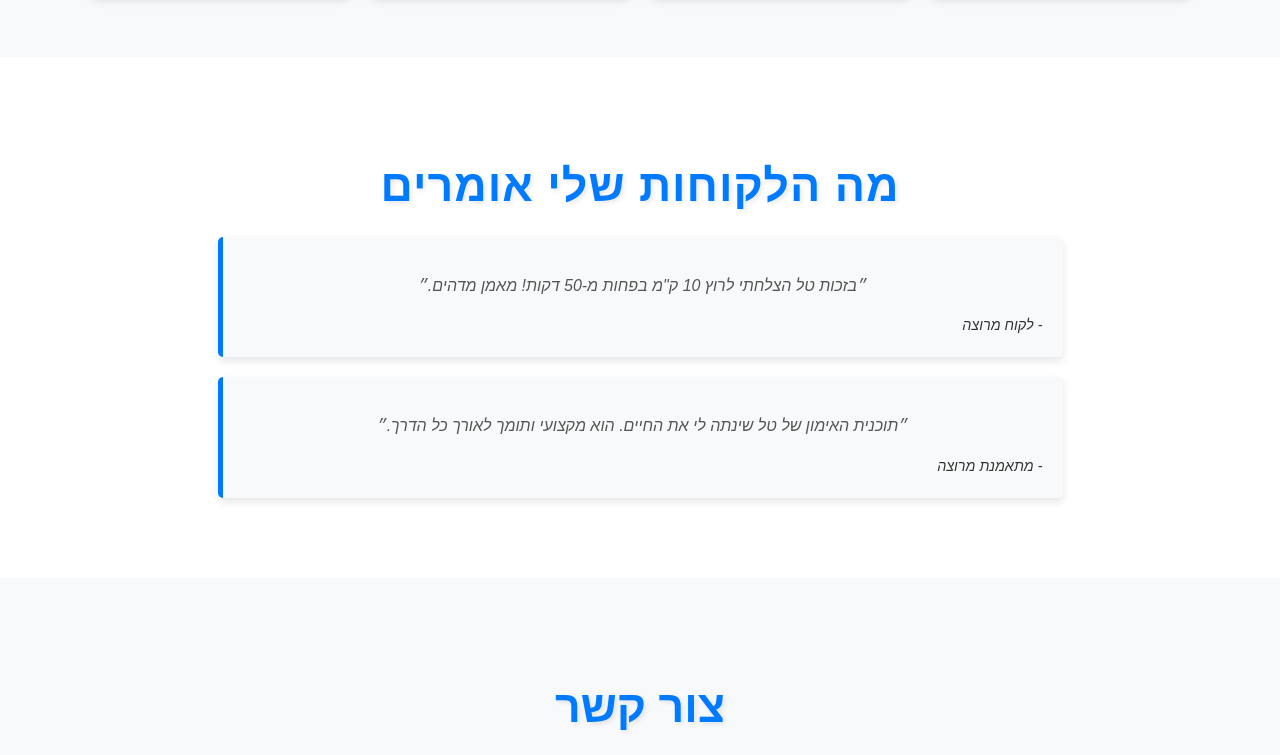
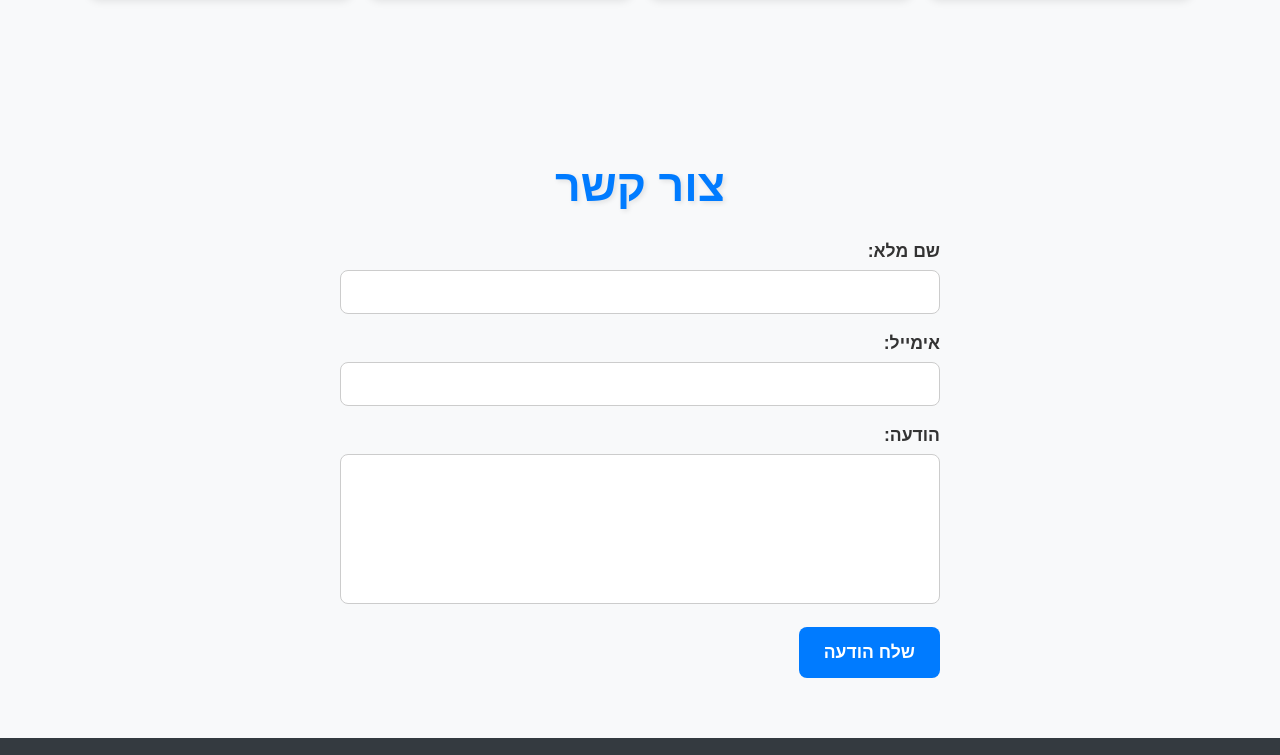
Before and after one commit to Fumez-DEV/tal-avidan-website, a website: page index.html in a window 1280 px wide. Shown: the part 3636-4391 px from the top of the page. Drawn offline with Linux system fonts and the light colour scheme.

Commit message:
Testimonials section removed

```diff
--- a/index.html
+++ b/index.html
@@ -123,20 +123,6 @@
 </section>
 
 
-  <!-- Testimonials Section -->
-  <section id="testimonials" class="testimonials">
-    <div class="container">
-      <h2>מה הלקוחות שלי אומרים</h2>
-      <blockquote>
-        <p>״בזכות טל הצלחתי לרוץ 10 ק"מ בפחות מ-50 דקות! מאמן מדהים.״</p>
-        <footer>- לקוח מרוצה</footer>
-      </blockquote>
-      <blockquote>
-        <p>״תוכנית האימון של טל שינתה לי את החיים. הוא מקצועי ותומך לאורך כל הדרך.״</p>
-        <footer>- מתאמנת מרוצה</footer>
-      </blockquote>
-    </div>
-  </section>
 
   <!-- Contact Section -->
   <section id="contact" class="contact">
--- a/styles/style.css
+++ b/styles/style.css
@@ -628,63 +628,6 @@ body[dir="rtl"] {
   }
 }
 
-/* Testimonials Section */
-.testimonials {
-    background-color: #fff; /* White background for clean look */
-    padding: 60px 20px;
-  }
-
-  .testimonials h2 {
-    font-family: 'Alef', sans-serif;    font-family: 'Alef', sans-serif;    font-size: 2.8em; /* Large heading size */
-    font-weight: bold; /* Make the heading bold */
-    color: #007bff; /* Bright blue color */
-    margin-bottom: 20px; /* Space below the heading */
-    text-align: center; /* Center-align the heading */
-    text-transform: uppercase; /* Make all letters uppercase */
-    line-height: 1.4; /* Line spacing for better readability */
-    letter-spacing: 1px; /* Slight spacing between letters */
-    text-shadow: 2px 2px 5px rgba(0, 0, 0, 0.1); /* Subtle shadow for depth */
-  }
-
-  .testimonials blockquote {
-    background-color: #f8f9fa; /* Light gray background */
-    border-left: 5px solid #007bff; /* Blue left border for emphasis */
-    margin: 20px auto;
-    padding: 20px;
-    font-style: italic;
-    color: #555; /* Subtle gray text */
-    max-width: 800px; /* Limit width for readability */
-    box-shadow: 0 4px 8px rgba(0, 0, 0, 0.1); /* Add subtle shadow */
-    border-radius: 5px; /* Rounded corners */
-  }
-
-  .testimonials blockquote footer {
-    font-size: 0.9em;
-    color: #333; /* Darker gray for footer text */
-    margin-top: 10px;
-    text-align: right; /* Align footer text to the right */
-  }
-
-  /* Responsive Design for Mobile */
-  @media (max-width: 768px) {
-    .testimonials {
-      padding: 40px 15px; /* Reduce padding for smaller screens */
-    }
-
-    .testimonials h2 {
-    font-family: 'Alef', sans-serif;    font-family: 'Alef', sans-serif;      font-size: 1.8em; /* Slightly smaller heading for mobile */
-    }
-
-    .testimonials blockquote {
-      padding: 15px; /* Adjust padding for smaller screens */
-      font-size: 1em; /* Reduce font size for readability */
-    }
-
-    .testimonials blockquote footer {
-      font-size: 0.85em; /* Slightly smaller footer text */
-    }
-  }
-
 /* Contact Section */
 .contact {
   background-color: #f8f9fa;
```
